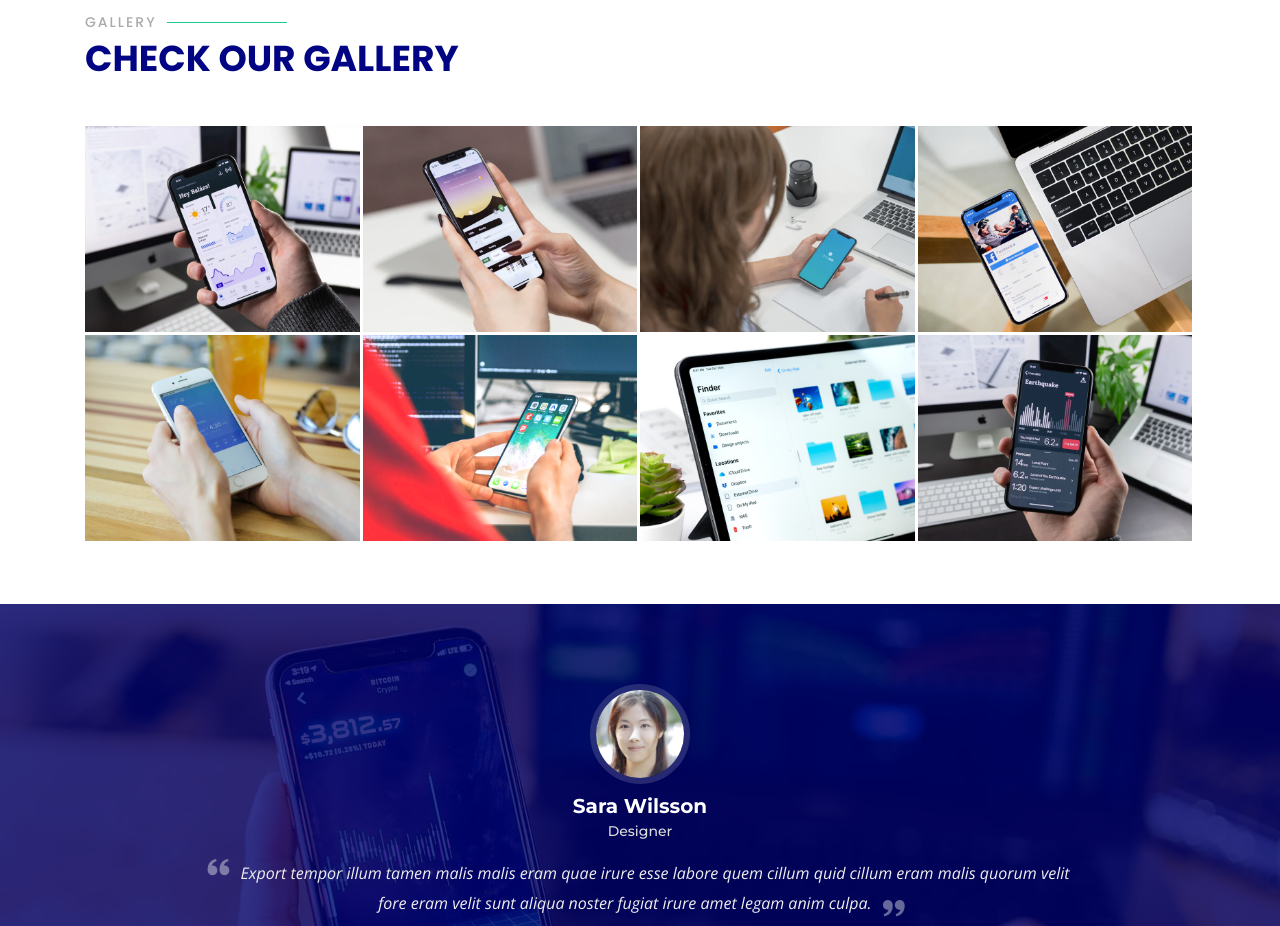
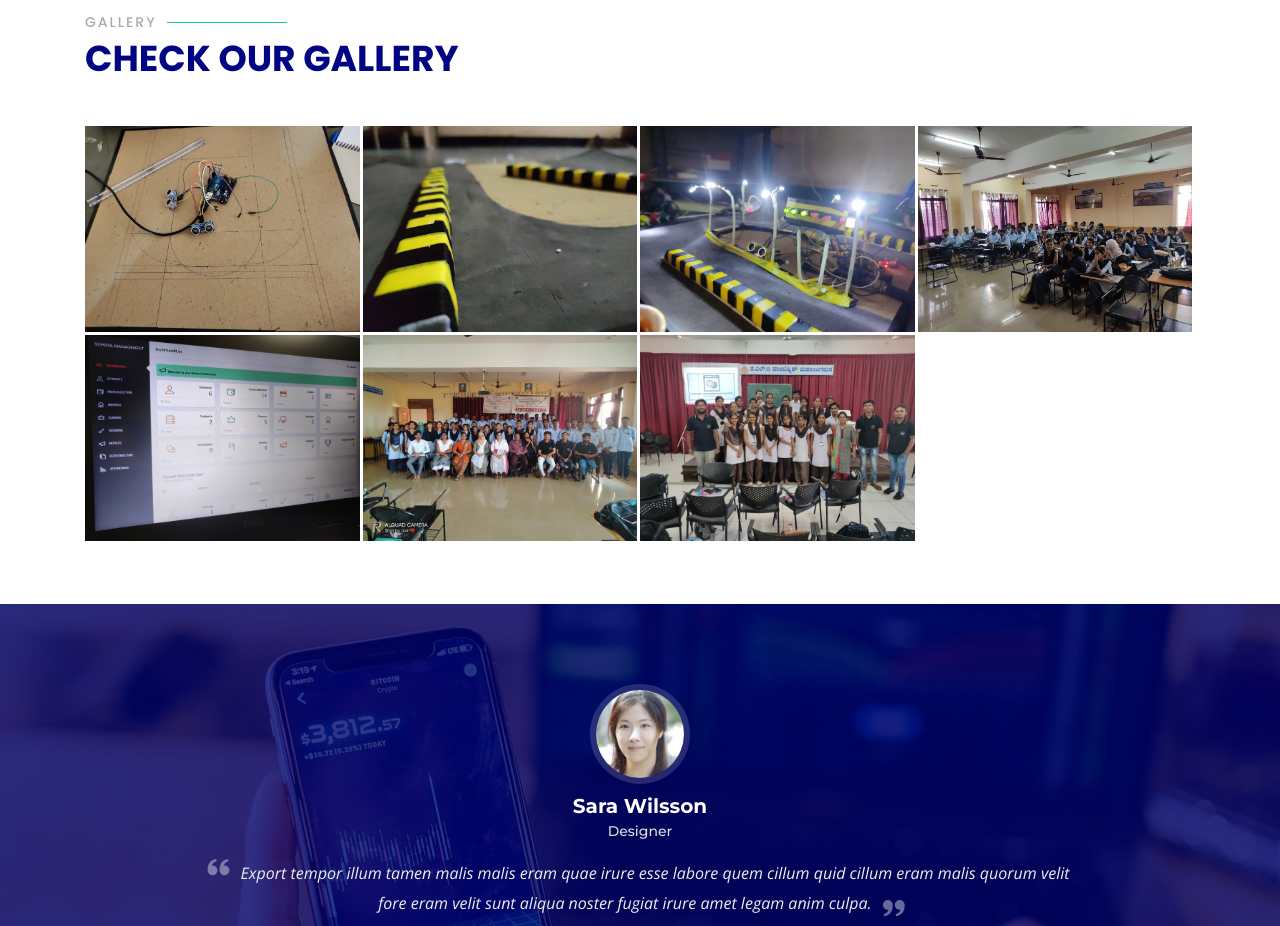
Before and after one commit to admin-techpundit/TP_Website, a plain HTML site: page index.html in a window 1280 px wide. Shown: the part 4460-5386 px from the top of the page. Drawn offline with nearby package versions, Linux system fonts and the light colour scheme; animation ran at ten frames a second; a web font is replaced by a local one.

Commit message:
[feat]-gallery added

```diff
--- a/index.html
+++ b/index.html
@@ -395,64 +395,64 @@
 
           <div class="col-lg-3 col-md-4">
             <div class="gallery-item" data-aos="zoom-in" data-aos-delay="100">
-              <a href="assets/img/gallery/gallery-1.jpg" class="venobox" data-gall="gallery-item">
-                <img src="assets/img/gallery/gallery-1.jpg" alt="" class="img-fluid">
+              <a href="assets/img/gallery/image-1.jpg" class="venobox" data-gall="gallery-item">
+                <img src="assets/img/gallery/image-1.jpg" alt="" class="img-fluid">
               </a>
             </div>
           </div>
 
           <div class="col-lg-3 col-md-4">
             <div class="gallery-item" data-aos="zoom-in" data-aos-delay="150">
-              <a href="assets/img/gallery/gallery-2.jpg" class="venobox" data-gall="gallery-item">
-                <img src="assets/img/gallery/gallery-2.jpg" alt="" class="img-fluid">
+              <a href="assets/img/gallery/image-2.jpg" class="venobox" data-gall="gallery-item">
+                <img src="assets/img/gallery/image-2.jpg" alt="" class="img-fluid">
               </a>
             </div>
           </div>
 
           <div class="col-lg-3 col-md-4">
             <div class="gallery-item" data-aos="zoom-in" data-aos-delay="200">
-              <a href="assets/img/gallery/gallery-3.jpg" class="venobox" data-gall="gallery-item">
-                <img src="assets/img/gallery/gallery-3.jpg" alt="" class="img-fluid">
+              <a href="assets/img/gallery/image-3.jpg" class="venobox" data-gall="gallery-item">
+                <img src="assets/img/gallery/image-3.jpg" alt="" class="img-fluid">
               </a>
             </div>
           </div>
 
           <div class="col-lg-3 col-md-4">
             <div class="gallery-item" data-aos="zoom-in" data-aos-delay="250">
-              <a href="assets/img/gallery/gallery-4.jpg" class="venobox" data-gall="gallery-item">
-                <img src="assets/img/gallery/gallery-4.jpg" alt="" class="img-fluid">
+              <a href="assets/img/gallery/image-4.jpg" class="venobox" data-gall="gallery-item">
+                <img src="assets/img/gallery/image-4.jpg" alt="" class="img-fluid">
               </a>
             </div>
           </div>
 
-          <div class="col-lg-3 col-md-4">
+          <!--<div class="col-lg-3 col-md-4">
             <div class="gallery-item" data-aos="zoom-in" data-aos-delay="300">
-              <a href="assets/img/gallery/gallery-5.jpg" class="venobox" data-gall="gallery-item">
-                <img src="assets/img/gallery/gallery-5.jpg" alt="" class="img-fluid">
+              <a href="assets/img/gallery/image-5.jpg" class="venobox" data-gall="gallery-item">
+                <img src="assets/img/gallery/image-5.jpg" alt="" class="img-fluid">
               </a>
             </div>
-          </div>
+          </div>-->
 
           <div class="col-lg-3 col-md-4">
             <div class="gallery-item" data-aos="zoom-in" data-aos-delay="350">
-              <a href="assets/img/gallery/gallery-6.jpg" class="venobox" data-gall="gallery-item">
-                <img src="assets/img/gallery/gallery-6.jpg" alt="" class="img-fluid">
+              <a href="assets/img/gallery/image-6.jpg" class="venobox" data-gall="gallery-item">
+                <img src="assets/img/gallery/image-6.jpg" alt="" class="img-fluid">
               </a>
             </div>
           </div>
 
           <div class="col-lg-3 col-md-4">
             <div class="gallery-item" data-aos="zoom-in" data-aos-delay="400">
-              <a href="assets/img/gallery/gallery-7.jpg" class="venobox" data-gall="gallery-item">
-                <img src="assets/img/gallery/gallery-7.jpg" alt="" class="img-fluid">
+              <a href="assets/img/gallery/image-7.jpg" class="venobox" data-gall="gallery-item">
+                <img src="assets/img/gallery/image-7.jpg" alt="" class="img-fluid">
               </a>
             </div>
           </div>
 
           <div class="col-lg-3 col-md-4">
             <div class="gallery-item" data-aos="zoom-in" data-aos-delay="450">
-              <a href="assets/img/gallery/gallery-8.jpg" class="venobox" data-gall="gallery-item">
-                <img src="assets/img/gallery/gallery-8.jpg" alt="" class="img-fluid">
+              <a href="assets/img/gallery/image-8.jpg" class="venobox" data-gall="gallery-item">
+                <img src="assets/img/gallery/image-8.jpg" alt="" class="img-fluid">
               </a>
             </div>
           </div>
```
Also changed, not shown: assets/img/gallery/image-1.jpg (added), assets/img/gallery/image-2.jpg (added), assets/img/gallery/image-3.jpg (added), assets/img/gallery/image-4.jpg (added), assets/img/gallery/image-6.jpg (added), assets/img/gallery/image-7.jpg (added), assets/img/gallery/image-8.jpg (added).
